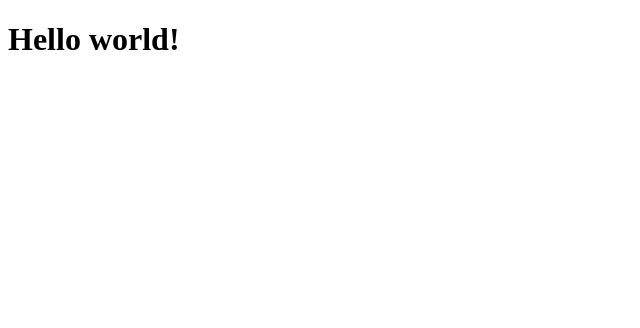
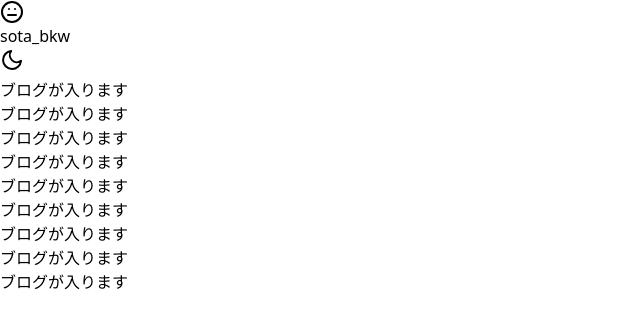
Before and after one commit to sotabkw/sotabkw_me, a Next.js app: page / in a window 1280 px wide. Shown: the top 328 px of the page, without its empty margins (0-640 px from the left). Built offline with nearby package versions, Linux system fonts and the light colour scheme.

Commit message:
add: pages

```diff
--- a/src/pages/_app.tsx
+++ b/src/pages/_app.tsx
@@ -1,6 +1,14 @@
+import '../../styles/globals.css'
+import 'tailwindcss/tailwind.css'
 import { AppProps } from 'next/app'
+import { Header } from '@components/organism/Header'
 
 const MyApp = ({ Component, pageProps }: AppProps) => {
-  return <Component {...pageProps} />
+  return (
+    <>
+      <Header />
+      <Component {...pageProps} />
+    </>
+  )
 }
 export default MyApp
--- a/src/pages/index.tsx
+++ b/src/pages/index.tsx
@@ -1,3 +1,17 @@
 export default function Home() {
-  return <h1 className="text-3xl font-bold underline">Hello world!</h1>
+  return (
+    <body className="min-h-screen  bg-white dark:bg-slate-900 dark:bg-gradient-to-r from-slate-900 to-slate-700 dark:text-gray-50">
+      <div>
+        <h1 className="text-2xl py-40">ブログが入ります</h1>
+        <h1 className="text-2xl py-40">ブログが入ります</h1>
+        <h1 className="text-2xl py-40">ブログが入ります</h1>
+        <h1 className="text-2xl py-40">ブログが入ります</h1>
+        <h1 className="text-2xl py-40">ブログが入ります</h1>
+        <h1 className="text-2xl py-40">ブログが入ります</h1>
+        <h1 className="text-2xl py-40">ブログが入ります</h1>
+        <h1 className="text-2xl py-40">ブログが入ります</h1>
+        <h1 className="text-2xl py-40">ブログが入ります</h1>
+      </div>
+    </body>
+  )
 }
```
